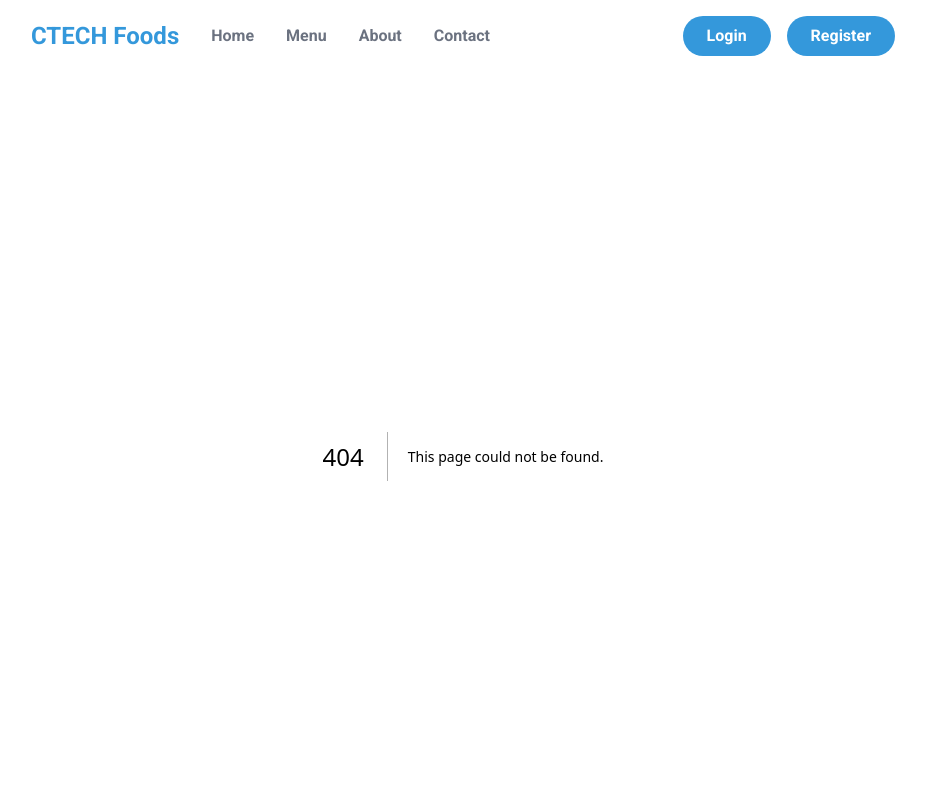
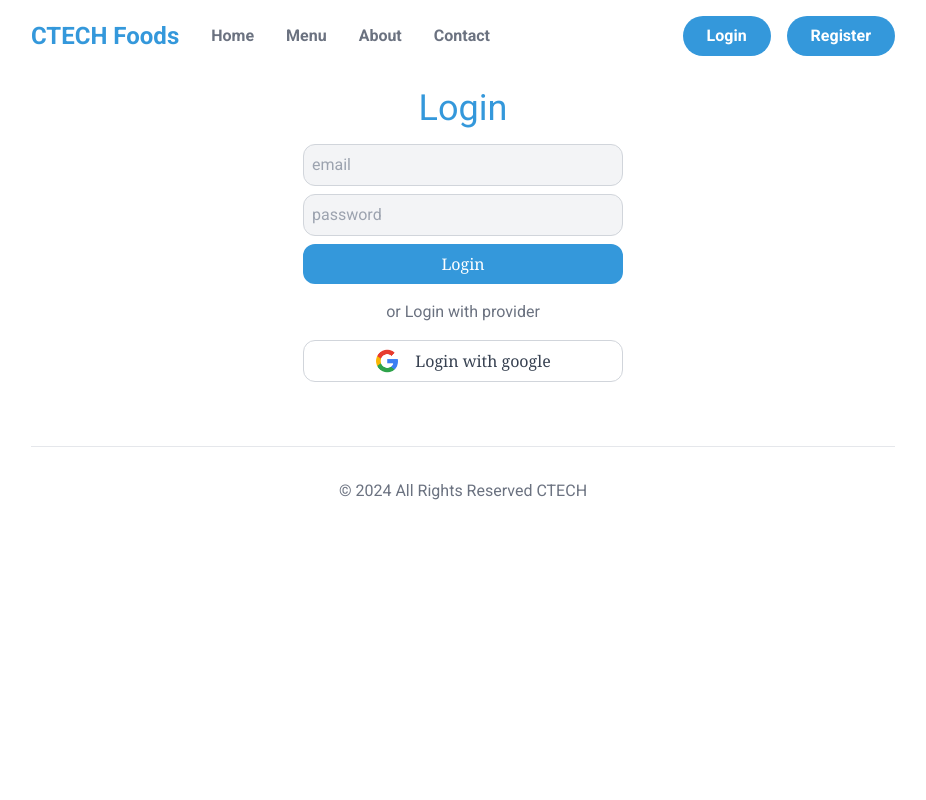
Before and after one commit to P-A-Chathura-Madhava/food_ordering_application, a Next.js app: page /login in a window 1280 px wide. Before the commit this address had no page. Shown: the top 800 px of the page, without its empty margins (177-1103 px from the left). Built offline with nearby package versions, Linux system fonts and the light colour scheme; no server answers.

Commit message:
Apply Logout Page UI

```diff
--- /dev/null
+++ b/src/app/api/auth/[...nextauth]/route.js
@@ -0,0 +1,34 @@
+import mongoose from "mongoose";
+import NextAuth from "next-auth"
+import CredentialsProvider from "next-auth/providers/credentials"
+import {User} from "@/app/api/models/User";
+import bcrypt from "bcrypt";
+
+const handler = NextAuth({
+  secret: process.env.SECRET,
+  providers: [
+    CredentialsProvider({
+        name: 'Credentials',
+        id: "credentials",
+        credentials: {
+          username: { label: "Email", type: "email", placeholder: "test@example.com" },
+          password: { label: "Password", type: "password" }
+        },
+        async authorize(credentials, req) {
+          // console.log({credentials});
+          const email = credentials?.email;
+          const password = credentials?.password;
+
+          mongoose.connect(process.env.MONGO_URL);
+          const user = await User.findOne({email});
+          const passwordIsOk = user && bcrypt.compareSync(password, user.password);
+          if (passwordIsOk) {
+            return user;
+          }
+          return null
+        }
+      })
+  ]
+})
+
+export { handler as GET, handler as POST }
--- a/src/app/api/auth/[...nextauth]/route.ts
+++ /dev/null
@@ -1,28 +0,0 @@
-import NextAuth from "next-auth"
-import CredentialsProvider from "next-auth/providers/credentials"
-
-const handler = NextAuth({
-  providers: [
-    CredentialsProvider({
-        name: 'Credentials',
-        credentials: {
-          username: { label: "Email", type: "email", placeholder: "test@example.com" },
-          password: { label: "Password", type: "password" }
-        },
-        async authorize(credentials, req) {
-          const res = await fetch("/your/endpoint", {
-            method: 'POST',
-            body: JSON.stringify(credentials),
-            headers: { "Content-Type": "application/json" }
-          })
-          const user = await res.json()
-          if (res.ok && user) {
-            return user
-          }
-          return null
-        }
-      })
-  ]
-})
-
-export { handler as GET, handler as POST }
--- a/src/app/layout.js
+++ b/src/app/layout.js
@@ -1,6 +1,7 @@
 import { Roboto } from "next/font/google";
 import "./globals.css";
 import Navbar from "../components/layout/Navbar";
+import AppContext from "@/components/AppContext";
 
 // Apply font
 const roboto = Roboto({ subsets: ["latin"], weight: ["400", "500", "700"] });
@@ -15,11 +16,13 @@
     <html lang="en">
       <body className={roboto.className}>
         <main className="max-w-4xl p-4 mx-auto">
+          <AppContext>
           <Navbar />
           {children}
           <footer className="p-8 mt-16 text-center text-gray-500 border-t">
             &copy; 2024 All Rights Reserved CTECH
           </footer>
+          </AppContext>
         </main>
       </body>
     </html>
--- /dev/null
+++ b/src/app/login/page.jsx
@@ -0,0 +1,57 @@
+"use client";
+import Image from "next/image";
+import { useState } from "react";
+import {signIn} from "next-auth/react";
+
+function LoginPage() {
+  const [email, setEmail] = useState("");
+  const [password, setPassword] = useState("");
+  const [loginProgress, setLoginProgress] = useState(false);
+
+  const handleFormSubmit = async (e) => {
+    e.preventDefault();
+    setLoginProgress(true);
+    // const { ok } = await fetch("/api/login", {
+    //   body: JSON.stringify({ email, password }),
+    //   headers: { "Content-Type": "application/json" },
+    //   method: "POST",
+    // });
+
+    await signIn("credentials", {email, password});
+    setLoginProgress(false);
+  };
+
+  return (
+    <section className="mt-8">
+      <h1 className="mb-4 text-4xl text-center text-primary">Login</h1>
+      <form className="max-w-xs mx-auto" onSubmit={handleFormSubmit} /* action={"/api/auth"} method="POST" */>
+        <input
+            name="email"
+          type="text"
+          placeholder="email"
+          value={email}
+          onChange={(e) => setEmail(e.target.value)}
+          disabled={loginProgress}
+        />
+        <input
+            name="password"
+          type="password"
+          placeholder="password"
+          value={password}
+          onChange={(e) => setPassword(e.target.value)}
+          disabled={loginProgress}
+        />
+        <button type="submit" disabled={loginProgress}>Login</button>
+        <div className="my-4 text-center text-gray-500">
+          or Login with provider
+        </div>
+        <button className="flex justify-center gap-4">
+          <Image src={"/google.png"} alt={"google"} width={24} height={24} />
+          Login with google
+        </button>
+      </form>
+    </section>
+  );
+}
+
+export default LoginPage;
--- /dev/null
+++ b/src/components/AppContext.jsx
@@ -0,0 +1,10 @@
+"use client";
+import {SessionProvider} from "next-auth/react";
+
+function AppContext({children}) {
+  return (
+    <SessionProvider>{children}</SessionProvider>
+  )
+}
+
+export default AppContext
--- a/src/components/layout/Navbar.jsx
+++ b/src/components/layout/Navbar.jsx
@@ -1,6 +1,12 @@
+"use client";
+import { useSession } from "next-auth/react";
 import Link from "next/link";
 
 function Navbar() {
+  const session = useSession();
+  // console.log(session);
+  const status = session.status;
+
   return (
     <header className="flex items-center justify-between">
       <nav className="flex items-center gap-8 font-semibold text-gray-500">
@@ -13,6 +19,16 @@
         <Link href={""}>Contact</Link>
       </nav>
       <nav className="flex items-center gap-4 font-semibold text-gray-500">
+        {status === "authenticated" && (
+          <Link
+            className="px-6 py-2 text-white rounded-full bg-primary"
+            href={"/register"}
+          >
+            Logout
+          </Link>
+        )}
+        {status !== "authenticated" && (
+          <>
             <Link
               className="px-6 py-2 text-white rounded-full bg-primary"
               href={"/login"}
@@ -25,6 +41,8 @@
             >
               Register
             </Link>
+          </>
+        )}
       </nav>
     </header>
   );
--- a/tsconfig.json
+++ b/tsconfig.json
@@ -31,7 +31,7 @@
     ".next/types/**/*.ts",
     "**/*.ts",
     "**/*.tsx"
-  ],
+, "src/app/api/auth/[...nextauth]/route.js"  ],
   "exclude": [
     "node_modules"
   ]
```
Also changed, not shown: 1 other file (tests, documents, lock files or other folders). Lines whose indentation alone changed are shown as unchanged.
